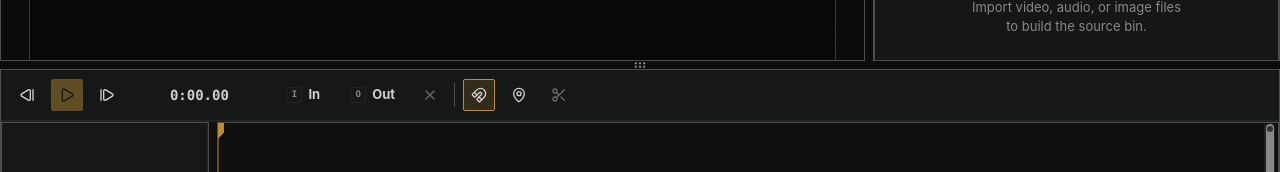
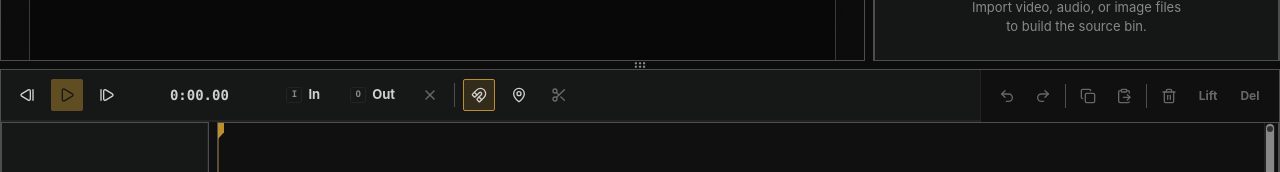
Before and after one commit to TechSquidTV/Canvas-Timeline, a React (Vite) app in the folder apps/full-editor-demo/: page / in a window 1280 px wide. Shown: the part 462-634 px from the top of the page. Built offline with nearby package versions, Linux system fonts and the light colour scheme.

Commit message:
feat(demo): add timeline command bar

```diff
--- /dev/null
+++ b/apps/full-editor-demo/src/components/timeline/TimelineCommandBar.tsx
@@ -0,0 +1,152 @@
+import {
+  useTimelineClipboard,
+  useTimelineClips,
+  useTimelineHistory,
+  useTimelinePlayheadTime,
+  useTimelineRangeSelection,
+} from '@techsquidtv/canvas-timeline-react';
+import { ClipboardPaste, Copy, Redo2, Trash2, Undo2 } from 'lucide-react';
+import { Button } from '@/components/ui/button';
+import { Separator } from '@/components/ui/separator';
+import type { EditorTrackKind } from '@/data/demo-project';
+
+function HistoryCommandGroup() {
+  const history = useTimelineHistory();
+
+  return (
+    <div className="timeline-command-group" role="group" aria-label="History">
+      <Button
+        aria-label="Undo"
+        disabled={!history.canUndo}
+        iconOnly
+        onClick={history.undo}
+        title="Undo"
+        variant="ghost"
+      >
+        <Undo2 aria-hidden="true" />
+      </Button>
+      <Button
+        aria-label="Redo"
+        disabled={!history.canRedo}
+        iconOnly
+        onClick={history.redo}
+        title="Redo"
+        variant="ghost"
+      >
+        <Redo2 aria-hidden="true" />
+      </Button>
+    </div>
+  );
+}
+
+function CopySelectionButton() {
+  const clipboard = useTimelineClipboard();
+
+  return (
+    <Button
+      aria-label="Copy selected clip"
+      disabled={!clipboard.canCopy}
+      iconOnly
+      onClick={clipboard.copySelection}
+      title="Copy selected clip"
+      variant="ghost"
+    >
+      <Copy aria-hidden="true" />
+    </Button>
+  );
+}
+
+function PasteAtPlayheadButton() {
+  const clipboard = useTimelineClipboard();
+  const playheadTime = useTimelinePlayheadTime();
+
+  return (
+    <Button
+      aria-label="Paste at playhead"
+      disabled={!clipboard.canPaste}
+      iconOnly
+      onClick={() => clipboard.pasteSelection(playheadTime)}
+      title="Paste at playhead"
+      variant="ghost"
+    >
+      <ClipboardPaste aria-hidden="true" />
+    </Button>
+  );
+}
+
+function ClipboardCommandGroup() {
+  return (
+    <div className="timeline-command-group" role="group" aria-label="Clipboard">
+      <CopySelectionButton />
+      <PasteAtPlayheadButton />
+    </div>
+  );
+}
+
+function DeleteSelectedClipButton() {
+  const clips = useTimelineClips<EditorTrackKind>();
+  const canDeleteSelectedClip = clips.selectedClip !== null;
+
+  return (
+    <Button
+      aria-label="Delete selected clip"
+      disabled={!canDeleteSelectedClip}
+      iconOnly
+      onClick={() => {
+        if (clips.selectedClip !== null) {
+          clips.deleteClip(clips.selectedClip.id);
+        }
+      }}
+      title="Delete selected clip"
+      variant="ghost"
+    >
+      <Trash2 aria-hidden="true" />
+    </Button>
+  );
+}
+
+function RangeEditCommandGroup() {
+  const rangeSelection = useTimelineRangeSelection();
+
+  return (
+    <div className="timeline-command-group" role="group" aria-label="Range and clip edits">
+      <DeleteSelectedClipButton />
+      <Button
+        aria-label="Lift In/Out range"
+        className="timeline-command-text-button"
+        disabled={!rangeSelection.hasRange}
+        onClick={() => rangeSelection.liftRange()}
+        title="Lift In/Out range"
+        variant="ghost"
+      >
+        Lift
+      </Button>
+      <Button
+        aria-label="Delete In/Out range"
+        className="timeline-command-text-button"
+        disabled={!rangeSelection.hasRange}
+        onClick={() => rangeSelection.deleteRange()}
+        title="Delete In/Out range"
+        variant="ghost"
+      >
+        Del
+      </Button>
+    </div>
+  );
+}
+
+export function TimelineCommandBar() {
+  return (
+    <div className="timeline-command-bar" aria-label="Timeline edit commands">
+      <HistoryCommandGroup />
+
+      <Separator orientation="vertical" />
+
+      <ClipboardCommandGroup />
+
+      <Separator orientation="vertical" />
+
+      <RangeEditCommandGroup />
+    </div>
+  );
+}
--- a/apps/full-editor-demo/src/editor/shell/TimelineDock.tsx
+++ b/apps/full-editor-demo/src/editor/shell/TimelineDock.tsx
@@ -1,4 +1,5 @@
 import { ResizableHandle, ResizablePanel, ResizablePanelGroup } from '@/components/ui/resizable';
+import { TimelineCommandBar } from '@/components/timeline/TimelineCommandBar';
 import { TimelineSurface } from '@/components/timeline/TimelineSurface';
 import { TrackHeaderColumn } from '@/components/timeline/TrackHeaderColumn';
 import { TransportBar } from '@/components/timeline/TransportBar';
@@ -6,7 +7,10 @@ import { TransportBar } from '@/components/timeline/TransportBar';
 export function TimelineDock() {
   return (
     <section className="full-editor-timeline-dock" aria-label="Timeline editor">
-      <TransportBar />
+      <div className="timeline-editor-command-strip">
+        <TransportBar />
+        <TimelineCommandBar />
+      </div>
       <ResizablePanelGroup
         className="timeline-editor-body-with-headers"
         orientation="horizontal"
--- a/apps/full-editor-demo/src/styles.css
+++ b/apps/full-editor-demo/src/styles.css
@@ -96,7 +96,8 @@
   grid-template-rows: 3.25rem minmax(0, 1fr);
 }
 
-.full-editor-transport {
+.full-editor-transport,
+.timeline-command-bar {
   height: 3.25rem;
 }
 
@@ -771,14 +772,49 @@
     background: var(--timeline-panel);
   }
 
+  .timeline-editor-command-strip {
+    display: flex;
+    min-width: 0;
+    min-height: 0;
+    border-bottom: 1px solid var(--timeline-border);
+  }
+
   .full-editor-transport {
+    flex: 1 1 auto;
     min-width: 0;
     min-height: 3.25rem;
     overflow-x: auto;
     overflow-y: hidden;
-    border-bottom: 1px solid var(--timeline-border);
+    border-right: 1px solid var(--timeline-border);
     border-radius: 0;
     padding: 0.375rem 0.625rem;
+  }
+
+  .timeline-command-bar {
+    display: inline-flex;
+    align-items: center;
+    flex: 0 1 auto;
+    max-width: min(44rem, 52%);
+    min-width: 0;
+    min-height: 3.25rem;
+    gap: 0.375rem;
+    overflow-x: auto;
+    overflow-y: hidden;
+    padding: 0.375rem 0.625rem;
+    background: var(--timeline-panel);
+  }
+
+  .timeline-command-group {
+    display: inline-flex;
+    align-items: center;
+    flex: 0 0 auto;
+    gap: 0.25rem;
+  }
+
+  .timeline-command-text-button {
+    min-width: 2.375rem;
+    padding-inline: 0.5rem;
+    font-size: 0.75rem;
   }
 
   .timeline-editor-body-with-headers,
```
